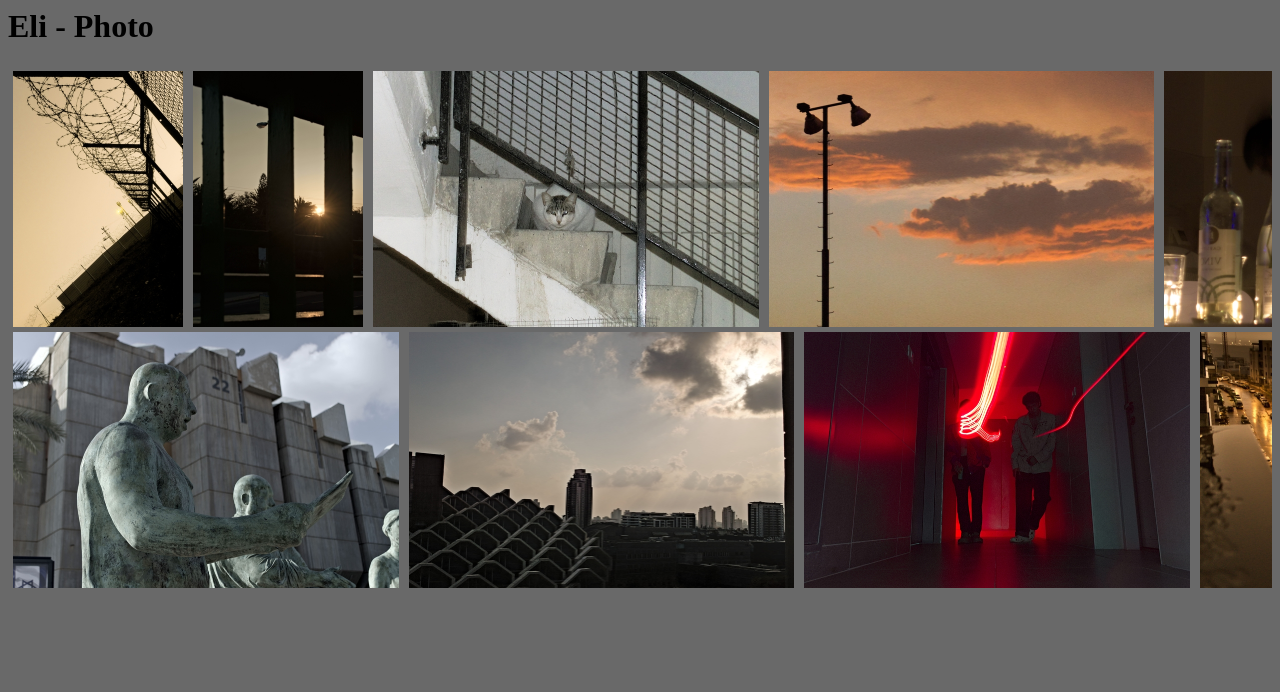
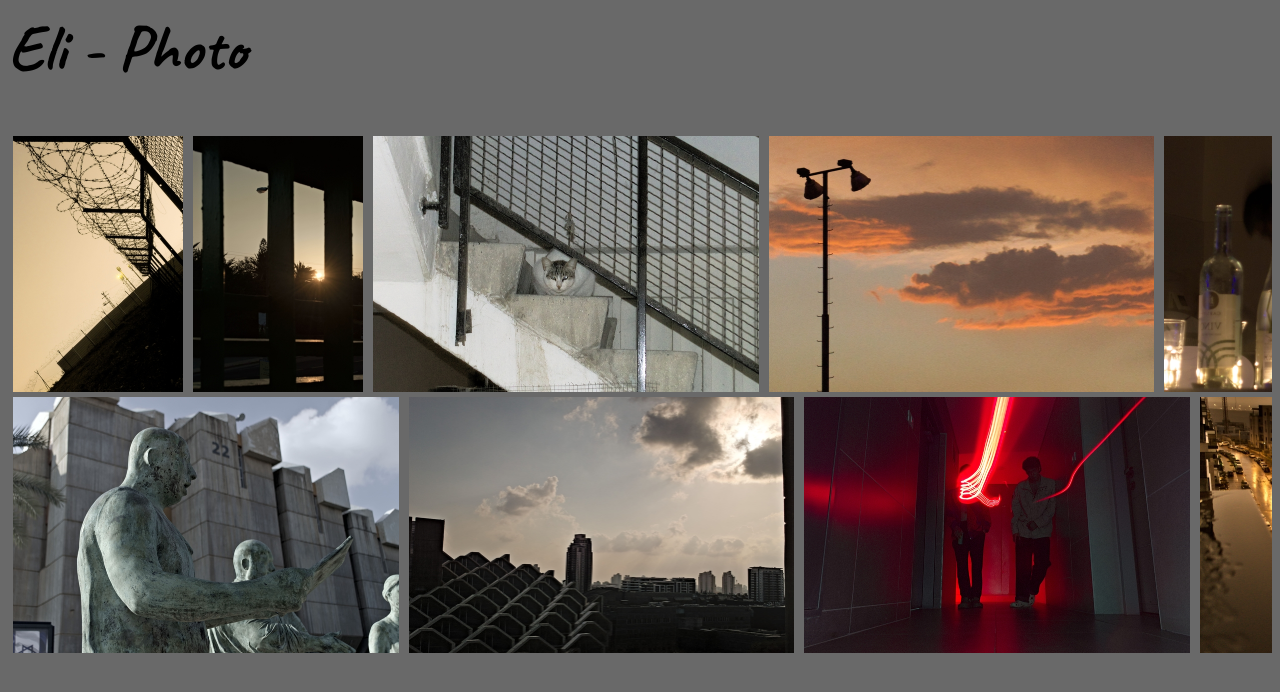
Before and after one commit to 0smin0g/portfolio, a plain HTML site: page index.html in a window 1280 px wide. Drawn offline with Linux system fonts and the light colour scheme; a web font is replaced by a local one.

Commit message:
modified:   index.html 	modified:   style.css

```diff
--- a/index.html
+++ b/index.html
@@ -14,7 +14,8 @@
 <title>El1_Photo</title>
 
 <body>
-	<h1>Eli - Photo</h1>
+
+	<h1 allign="right" >Eli - Photo</h1>
 	<div class="scrollmenu">
 		<div class="block">
 			<div class="image">
--- a/style.css
+++ b/style.css
@@ -1,14 +1,10 @@
 body {
 	background-color: dimgray;
-}
-h1 {
-	.caveat-eli-photo {
 	font-family: "Caveat", cursive;
 	font-optical-sizing: auto;
 	font-weight: 400;
 	font-style: normal;
-}
-font-size: 32px;
+	font-size: 32px;
 }
 .scrollmenu {
 	width: 100%;
```
